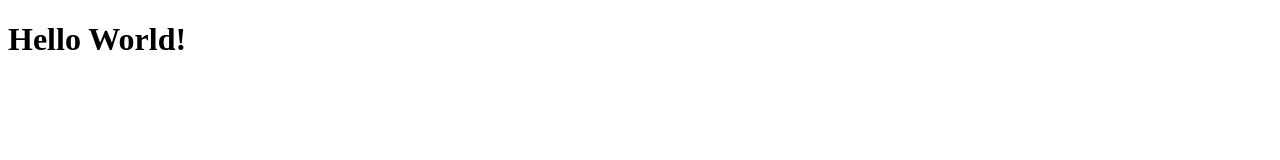
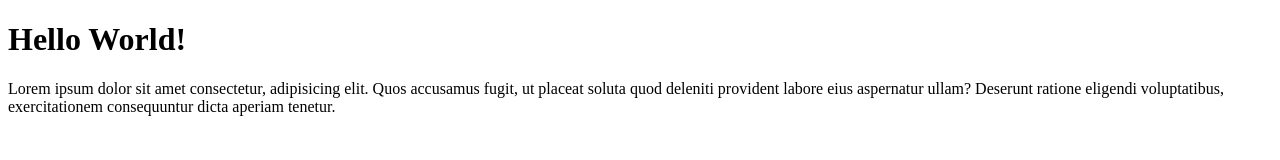
Before and after one commit to PetraSanjaya/wpu-git-test, a plain HTML site: page index.html in a window 1280 px wide. Drawn offline with Linux system fonts and the light colour scheme.

Commit message:
Menambahkan paragraf

```diff
--- a/index.html
+++ b/index.html
@@ -8,5 +8,6 @@
 </head>
 <body>
     <h1>Hello World!</h1>
+    <p>Lorem ipsum dolor sit amet consectetur, adipisicing elit. Quos accusamus fugit, ut placeat soluta quod deleniti provident labore eius aspernatur ullam? Deserunt ratione eligendi voluptatibus, exercitationem consequuntur dicta aperiam tenetur.</p>
 </body>
 </html>
```
